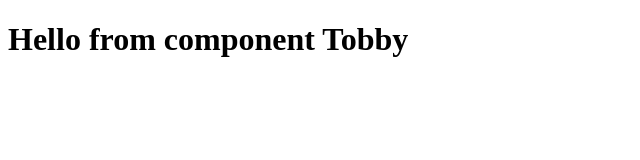
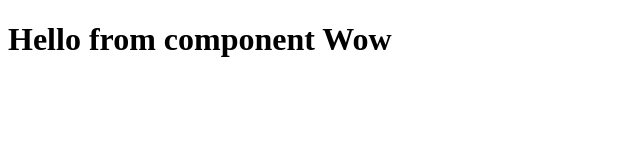
Before and after one commit to muirurimukundi/Reactive, a React (Vite) app in the folder reactPro/: page / in a window 1280 px wide. Shown: the top 160 px of the page, without its empty margins (0-640 px from the left). Built offline with nearby package versions, Linux system fonts and the light colour scheme.

Commit message:
Add a function to demonstrate how jsx works. The file is .jsx thus format used is jsx {} is used to enter a javascript expression including function calls

```diff
--- a/reactPro/src/components/Hello.jsx
+++ b/reactPro/src/components/Hello.jsx
@@ -1,7 +1,12 @@
 const name = "Tobby";
 
+
+function displayMessage(){
+
+  return "Wow";
+}
 function Hello() {
-  return <h1>Hello from component {name}</h1>;
+  return <h1>Hello from component {displayMessage()}</h1>;
 }
 
 export default Hello;
```
